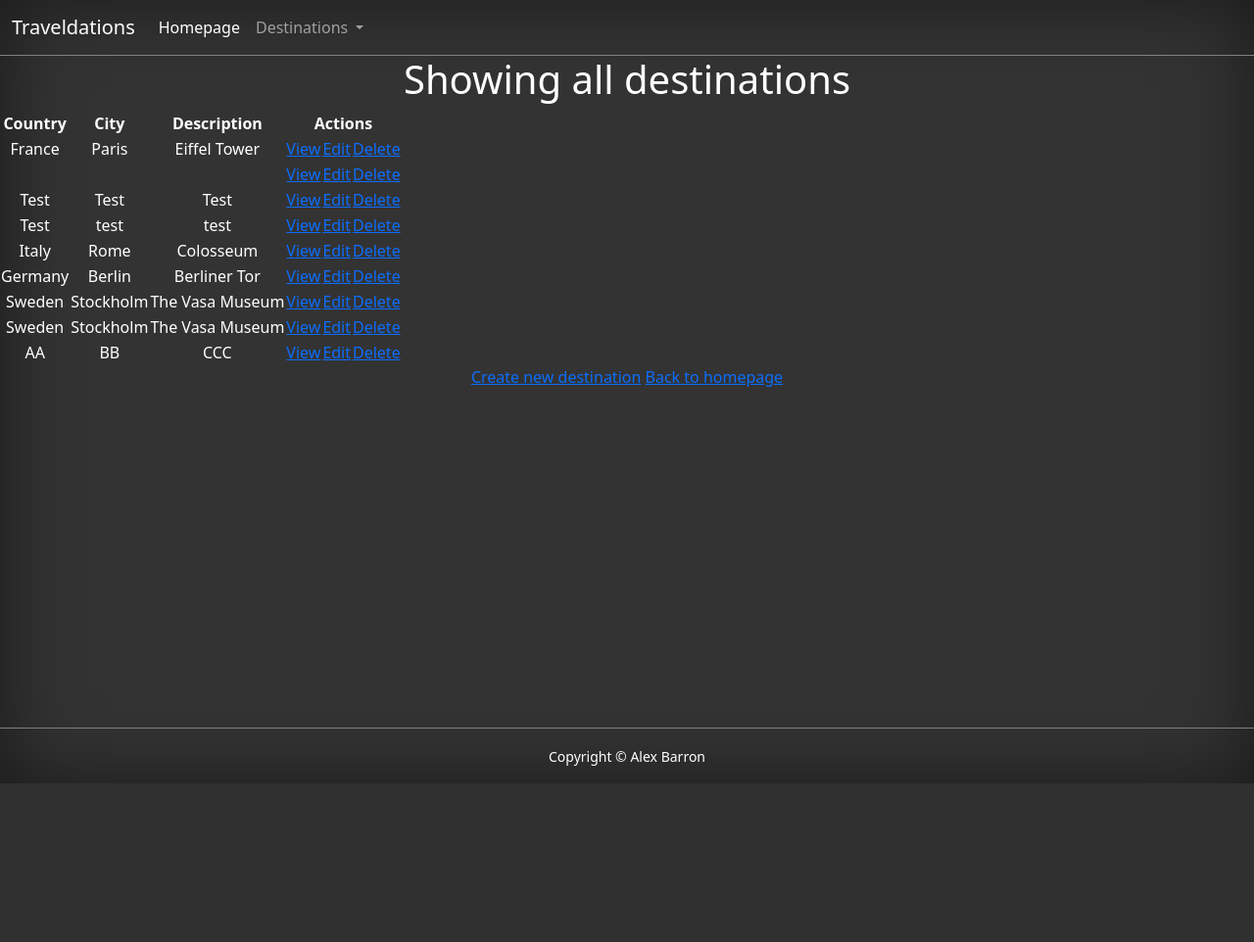
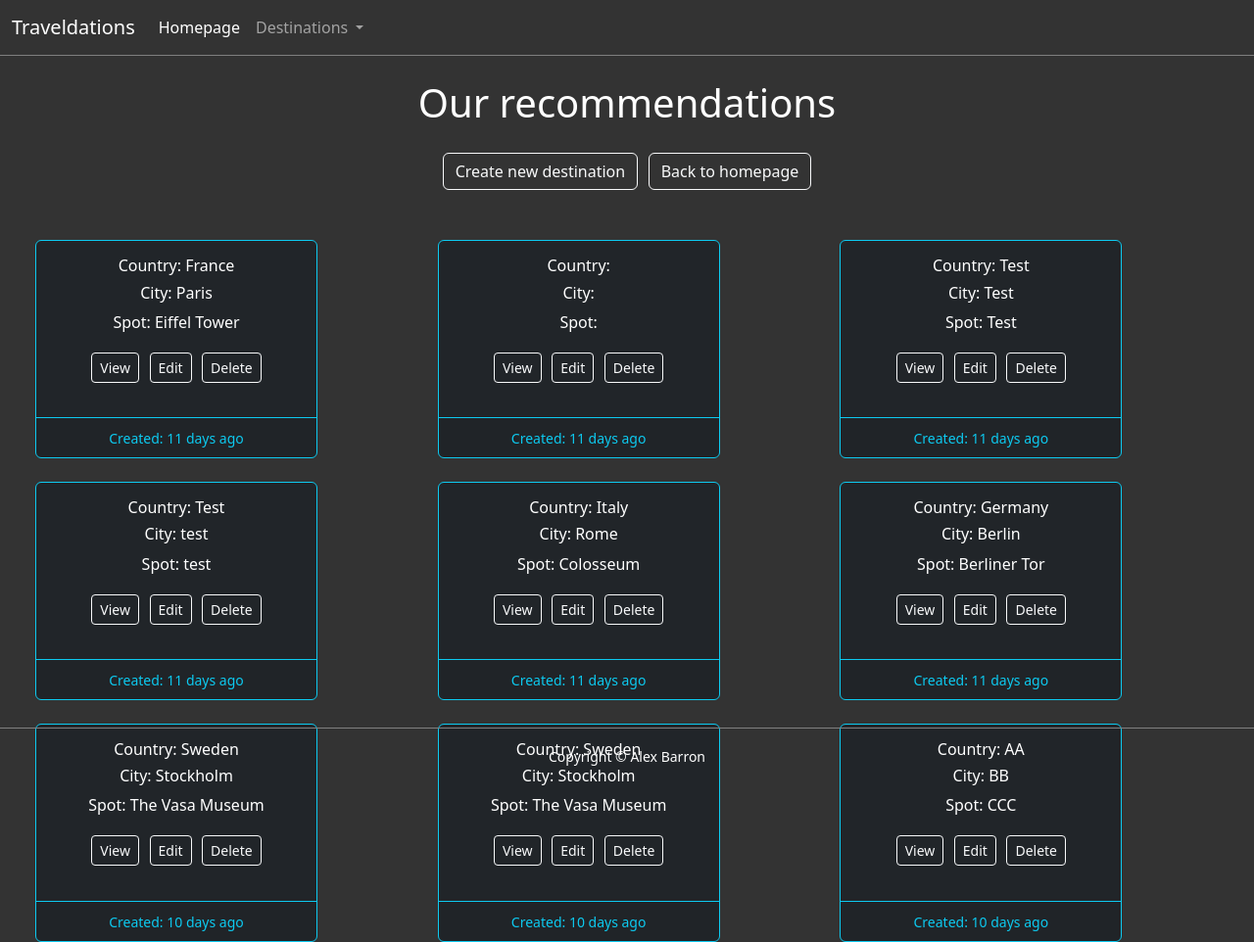
Before and after one commit to Lex-Aeterna/traveldations, a Rails app: page /destinations in a window 1280 px wide. Shown: the whole page at 98% size. Before the commit the page ends 800 px from the top, so only its background shows below. Run offline with Rails 7, Linux system fonts and the light colour scheme; data comes from the database, SQL or seed files in the repository; style sheets or scripts are compiled from the project's sources; some libraries are stand-ins or nearby versions.

Commit message:
Add additional styling

```diff
--- a/app/assets/stylesheets/application.scss
+++ b/app/assets/stylesheets/application.scss
@@ -4,20 +4,12 @@
 body {
   height: 100%;
   background-color: #333;
-}
-
-body {
-  -ms-flex-pack: center;
-  -webkit-box-pack: center;
   justify-content: center;
-  color: #fff;
-  box-shadow: inset 0 0 5rem rgba(0, 0, 0, .5);
 }
 
 .navbar {
   border-bottom: gray solid thin;
 }
-
 
 .container {
   letter-spacing: .05rem;
@@ -28,7 +20,10 @@
   background-size: cover;
   height: 425px;
   padding: 130px 0px;
-  margin-top: 50px;
+  margin: 50px auto;
+}
+
+.card-deck {
 }
 
 .lead {
@@ -36,9 +31,17 @@
 }
 
 .btn {
-  margin: 0.5rem;
+  margin: 0.2rem;
 }
+
+h1 {
+  color: #fff
+}
+
 footer {
   border-top: gray solid thin;
-  padding: 1rem 0;
+  position: fixed;
+  left: 0;
+  bottom: 0;
+  width: 100%;
 }
--- a/app/views/destinations/index.html.erb
+++ b/app/views/destinations/index.html.erb
@@ -1,28 +1,24 @@
-<h1>Showing all destinations</h1>
-<table>
-  <thead>
-    <tr>
-      <th>Country</th>
-      <th>City</th>
-      <th>Description</th>
-      <th colspan="3">Actions</th>
-    </tr>
-  </thead>
-  <tbody>
+<h1 class="my-4">Our recommendations</h1>
+<%= link_to 'Create new destination', new_destination_path, class: "btn btn-outline-light btn-md" %>
+<%= link_to 'Back to homepage', root_path, class: "btn btn-outline-light btn-md" %>
+<div class="row row-cols-1 row-cols-md-3 g-4 m-4">
     <% @destination.each do |destination| %>
-    <tr>
-      <td><%= destination.country %></td>
-      <td><%= destination.city %></td>
-      <td><%= destination.description %></td>
-      <td> <%= link_to 'View', destination_path(destination) %> </td>
-      <td> <%= link_to 'Edit', edit_destination_path(destination) %></td>
-      <td> <%= link_to 'Delete', destination_path(destination), data: {turbo_method: :delete, turbo_confirm: "Are you sure you want to delete this article?"} %> </td>
-    </tr>
-    <% end %>
-  </tbody>
-</table>
-
-<p>
-<%= link_to 'Create new destination', new_destination_path %>
-<%= link_to 'Back to homepage', root_path %>
-</p>
+    <div class="col">
+    <div class="card h-100 text-bg-dark border-info mb-3" style="max-width: 18rem">
+      <!--- <img src="..." class="card-img-top" alt="..."> --->
+      <div class="card-body">
+        <h6 class="card-title fw-light"><%="Country: "%><%= destination.country %></h6>
+      <h6 class="card-title fw-light"><%="City: "%><%= destination.city %></h6>
+      <p class="card-text fw-light"><%="Spot: "%><%= destination.description %></p>
+      <%= link_to 'View', destination_path(destination), class: "btn btn-outline-light btn-sm" %>
+      <%= link_to 'Edit', edit_destination_path(destination), class: "btn btn-outline-light btn-sm" %>
+      <%= link_to 'Delete', destination_path(destination), data: {turbo_method: :delete, turbo_confirm: "Are you sure you want to delete this article?"}, class: "btn btn-outline-light btn-sm" %>
+      </div>
+      <div class="card-footer border-info">
+        <small class="text-info">
+          Created: <%= time_ago_in_words(destination.created_at) %> ago</small>
+      </div>
+   </div>
+  </div>
+  <% end %>
+</div>
--- a/app/views/layouts/_footer.html.erb
+++ b/app/views/layouts/_footer.html.erb
@@ -1,4 +1,4 @@
-<footer class="text-white text-center fixed-bottom">
+<footer class="footer mt-auto py-3 text-white text-center">
     <small
       >Copyright &copy; <%= link_to "Alex Barron",
       "https://lex-aeterna.github.io/", class: "text-white text-decoration-none"
```
Also changed, not shown: 3 other files.
